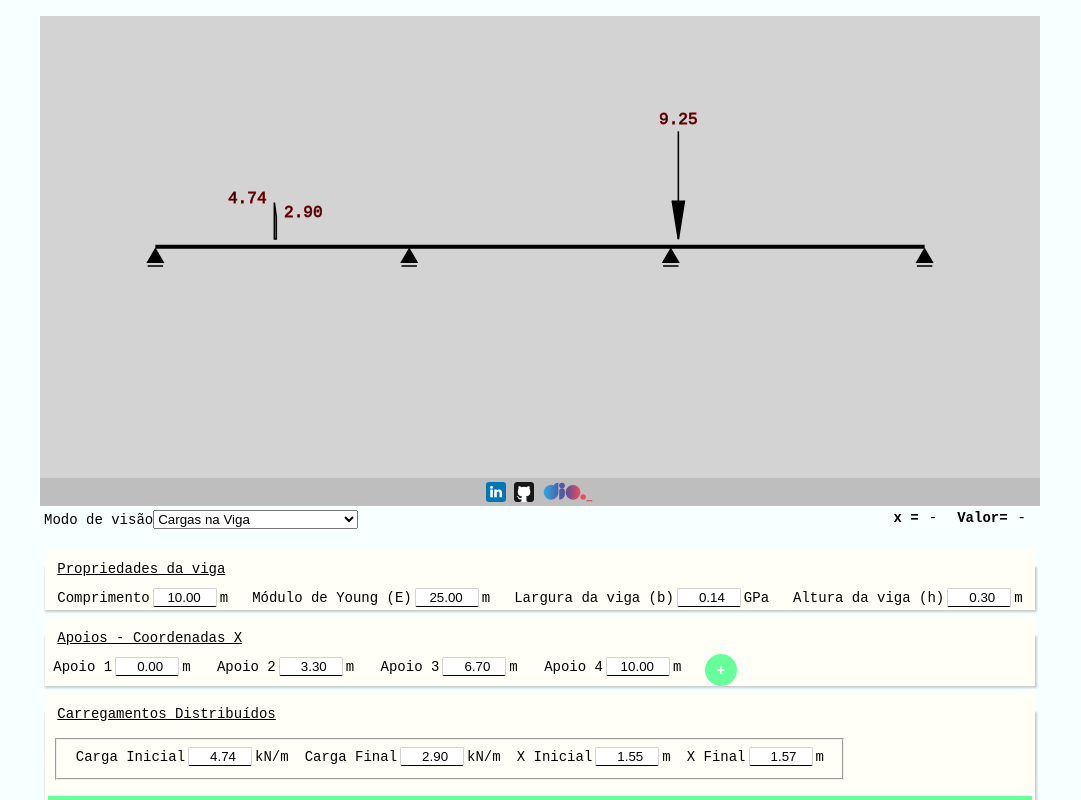
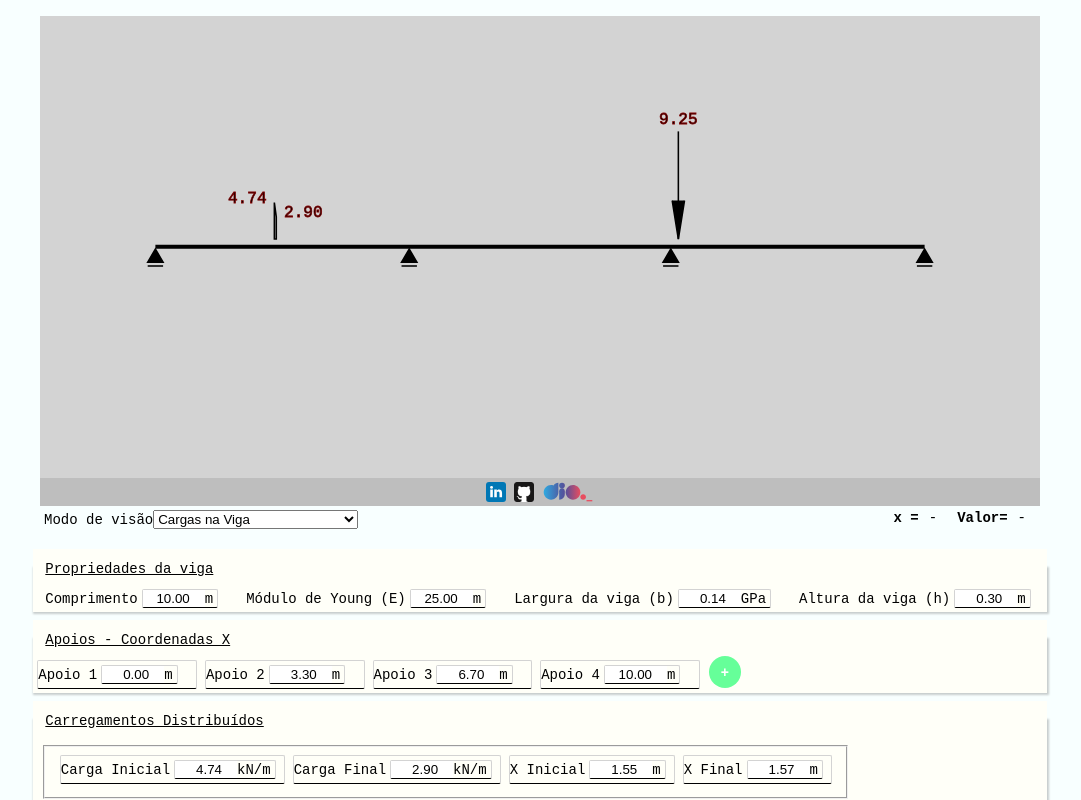
Before and after one commit to Pitossomo/react-beams, a React (Create React App) app: page / in a window 1280 px wide. Shown: the top 800 px of the page, without its empty margins (100-1181 px from the left). Built offline with nearby package versions, Linux system fonts and the light colour scheme.

Commit message:
NumberInput component moved to a directory with it's own style

```diff
--- a/src/components/Form/NumberInput.jsx
+++ b/src/components/Form/NumberInput/index.jsx
@@ -1,5 +1,6 @@
 import { useEffect, useState } from "react"
-import { assertBetween, format } from "../../utils/helpers"
+import { assertBetween, format } from "../../../utils/helpers"
+import './style.css'
 
 const NumberInput = ({name, value, update, unit, step, attributes = {}}) => {
   const [textValue, setTextValue] = useState(format(value))
@@ -44,10 +45,9 @@ const NumberInput = ({name, value, update, unit, step, attributes = {}}) => {
   }
 
   return (
-    <>
+    <div className="input-wrapper">
       <input
         type="number"
-        className="num-field"
         name={name}
         value={textValue}
         onKeyDown={handleKeyDown}
@@ -57,7 +57,7 @@ const NumberInput = ({name, value, update, unit, step, attributes = {}}) => {
         {...attributes}
       />
       { unit ? <span>{unit}</span> : null }
-    </>
+    </div>
   )
 }
 
--- /dev/null
+++ b/src/components/Form/NumberInput/style.css
@@ -0,0 +1,17 @@
+.input-wrapper {
+  display: inline-block;
+  margin: 4px;
+  padding: 0px;
+  padding-right: 4px;
+  border: 1px solid lightgray;
+  border-bottom: 1px solid black;
+  border-radius: 2px;
+}
+
+input {
+  width: 60px;
+  text-align: right;
+  margin: 0px;
+  padding-right: 0;
+  border: none;
+}
--- a/src/styles/desktop.css
+++ b/src/styles/desktop.css
@@ -177,10 +177,6 @@ nav * {
   display: flex;
 }
 
-.input-wrapper {
-  padding: 0 8px;
-}
-
 .show-on-hover {
   content: "x";
   visibility: hidden;
@@ -219,13 +215,3 @@ nav * {
   margin: 3px;
   width: calc(100% - 2*3px);
 }
-
-input.num-field {
-  width: 60px;
-  text-align: right;
-  margin: 3px;
-  padding-right: 0;
-  border: 1px solid lightgray;
-  border-bottom: 1px solid black;
-  border-radius: 2px;
-}
```
